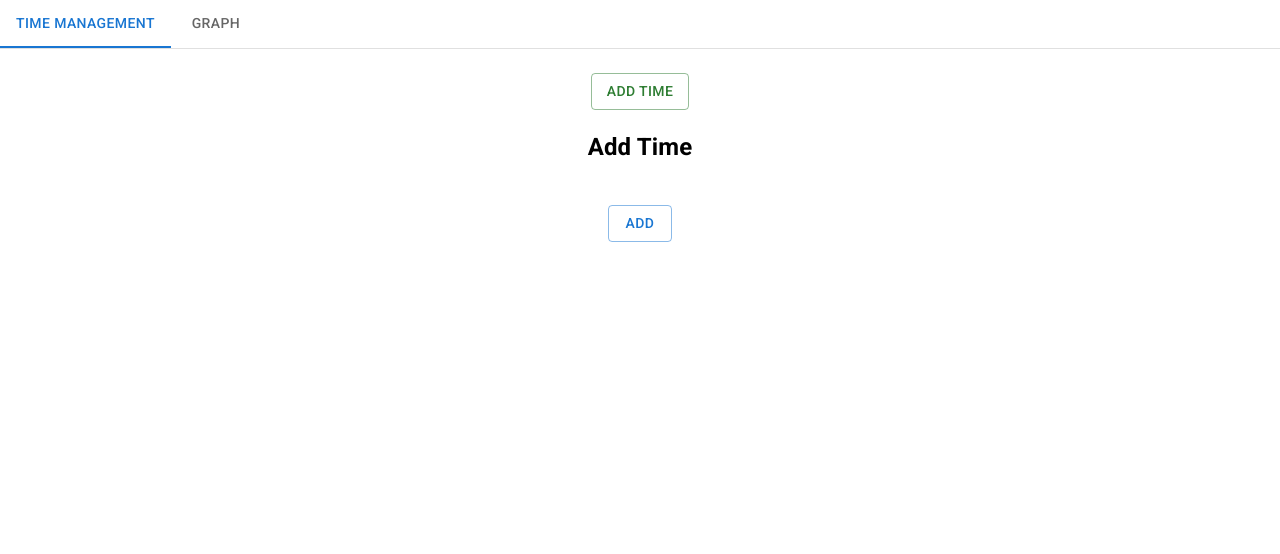
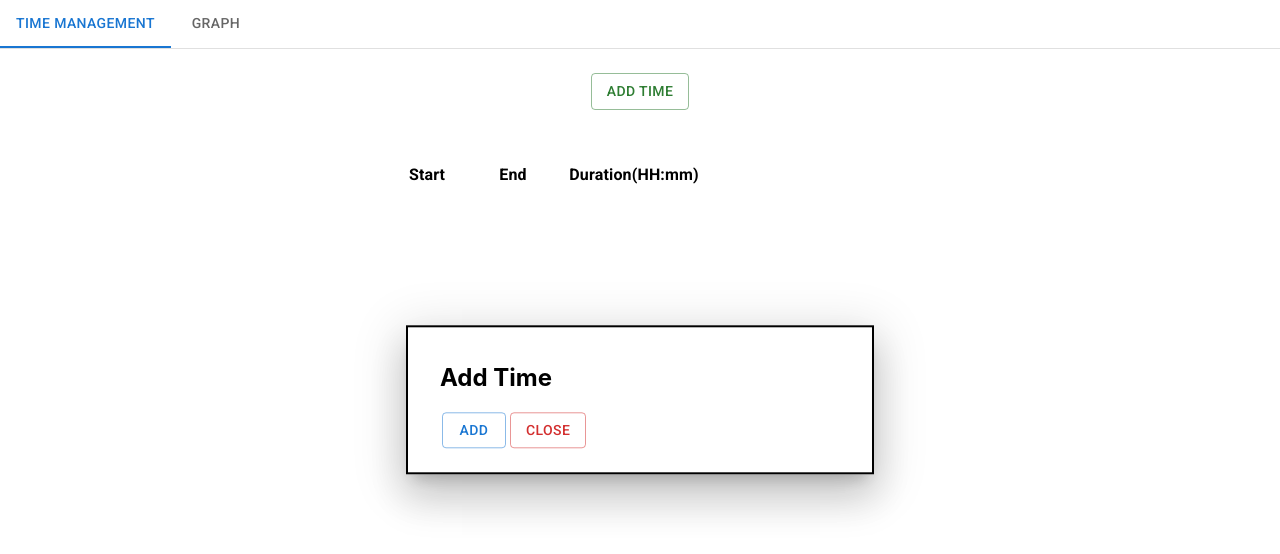
Before and after one commit to amirmogaadi1/timetrack-app, a React (Create React App) app: page / in a window 1280 px wide. Both pictures are taken after a click on the button "ADD TIME". Shown: the top 554 px of the page. Built offline with nearby package versions, Linux system fonts and the light colour scheme.

Commit message:
move add inputs inside modal and show data in table

```diff
--- a/src/App.css
+++ /dev/null
@@ -1,38 +0,0 @@
-.App {
-  text-align: center;
-}
-
-.App-logo {
-  height: 40vmin;
-  pointer-events: none;
-}
-
-@media (prefers-reduced-motion: no-preference) {
-  .App-logo {
-    animation: App-logo-spin infinite 20s linear;
-  }
-}
-
-.App-header {
-  background-color: #282c34;
-  min-height: 100vh;
-  display: flex;
-  flex-direction: column;
-  align-items: center;
-  justify-content: center;
-  font-size: calc(10px + 2vmin);
-  color: white;
-}
-
-.App-link {
-  color: #61dafb;
-}
-
-@keyframes App-logo-spin {
-  from {
-    transform: rotate(0deg);
-  }
-  to {
-    transform: rotate(360deg);
-  }
-}
--- a/src/components/TimeTracker.jsx
+++ b/src/components/TimeTracker.jsx
@@ -7,15 +7,32 @@ import TimePicker from '@mui/lab/TimePicker';
 import DateTimePicker from '@mui/lab/DateTimePicker';
 import Box from '@mui/material/Box';
 import Button from '@mui/material/Button';
+import Modal from '@mui/material/Modal';
 import moment from "moment";
 
 const TimeTracker = () => {
+    const [isModalOpen, setIsModalOpen] = useState(false);
 
     let [data] = useState([]);
 
+    const boxStyle = {
+        position: 'absolute',
+        top: '50%',
+        left: '50%',
+        transform: 'translate(-50%, -50%)',
+        width: 400,
+        bgcolor: 'background.paper',
+        border: '2px solid #000',
+        boxShadow: 24,
+        pt: 2,
+        px: 4,
+        pb: 3,
+    };
+
+
     // start & end dates used by the datePicker
-    const [startDate, setStartDate] = useState(new moment());
-    const [endDate, setEndDate] = useState(new moment());
+    const [startDate, setStartDate] = useState(null);
+    const [endDate, setEndDate] = useState(null);
 
     // setEndDate to startDate to force 1 day selection
     const handleStartDateTimeChange = (date) => {
@@ -31,6 +48,10 @@ const TimeTracker = () => {
         return (Math.floor(time / (1000 * 60 * 60)) + ":" + Math.floor(time / (1000 * 60)) % 60);
     };
 
+    const resetFields = () => {
+        setStartDate(null);
+        setEndDate(null);
+    }
 
     const handleAdd = () => {
         // check if start & end dates are entered
@@ -52,6 +73,8 @@ const TimeTracker = () => {
                         duration,
                     });
                 localStorage.setItem('workData', JSON.stringify(data));
+                setIsModalOpen(false);
+                resetFields();
                 alert('Time frame added');
             }
         }
@@ -66,7 +89,16 @@ const TimeTracker = () => {
                 flexDirection: 'column'
             }}
         >
-            <Button variant="outlined" color="success">Add Time</Button>
+            <Button variant="outlined" color="success" onClick={() => setIsModalOpen(true)}>Add Time</Button>
+            <Modal
+                hideBackdrop
+                open={isModalOpen}
+                onClose={() => setIsModalOpen(false)}
+                aria-labelledby="child-modal-title"
+                aria-describedby="child-modal-description"
+            >
+                <Box sx={{ ...boxStyle }}
+                >
                     <h2 id="child-modal-title">Add Time</h2>
                     <LocalizationProvider dateAdapter={AdapterDateFns}>
                         <Stack spacing={3}>
@@ -84,14 +116,46 @@ const TimeTracker = () => {
                         />
                         </Stack>
                     </LocalizationProvider>
+                    <div className="buttons-container">
                         <Button
                             variant="outlined"
-                style={{ marginTop: 20 }}
                             color="primary"
                             onClick={() => handleAdd()}
                         >
                             Add
                         </Button>
+                        <Button
+                            variant="outlined"
+                            color="error"
+                            onClick={() => setIsModalOpen(false)}
+                        >
+                            Close
+                        </Button>
+                    </div>
+                </Box>
+            </Modal>
+            <table className="table">
+                <thead>
+                <tr>
+                    <th scope="col">Start</th>
+                    <th scope="col">End</th>
+                    <th scope="col">Duration(HH:mm)</th>
+                </tr>
+                </thead>
+                <tbody>
+                {
+                    data.map((value) => {
+                        return(
+                            <tr key={value.id}>
+                                <td>{moment(value.startDate).format('DD-MM-YYYY HH:mm')}</td>
+                                <td>{moment(value.endDate).format('HH:mm')}</td>
+                                <td>{value.durationString}</td>
+                            </tr>
+                        )
+                    })
+                }
+                </tbody>
+            </table>
         </Box>
     );
 }
--- a/src/index.css
+++ b/src/index.css
@@ -1,13 +1,30 @@
 body {
   margin: 0;
-  font-family: -apple-system, BlinkMacSystemFont, 'Segoe UI', 'Roboto', 'Oxygen',
-    'Ubuntu', 'Cantarell', 'Fira Sans', 'Droid Sans', 'Helvetica Neue',
+  font-family: -apple-system, BlinkMacSystemFont, "Segoe UI", "Roboto", "Oxygen",
+    "Ubuntu", "Cantarell", "Fira Sans", "Droid Sans", "Helvetica Neue",
     sans-serif;
   -webkit-font-smoothing: antialiased;
   -moz-osx-font-smoothing: grayscale;
 }
 
 code {
-  font-family: source-code-pro, Menlo, Monaco, Consolas, 'Courier New',
+  font-family: source-code-pro, Menlo, Monaco, Consolas, "Courier New",
     monospace;
 }
+
+table {
+  width: 38%;
+  margin-top: 50px;
+}
+
+th {
+  text-align: inherit;
+}
+
+.buttons-container {
+  margin-top: 20px;
+}
+
+.buttons-container > button {
+  margin: 0 2px;
+}
```
Lines whose indentation alone changed are shown as unchanged.
